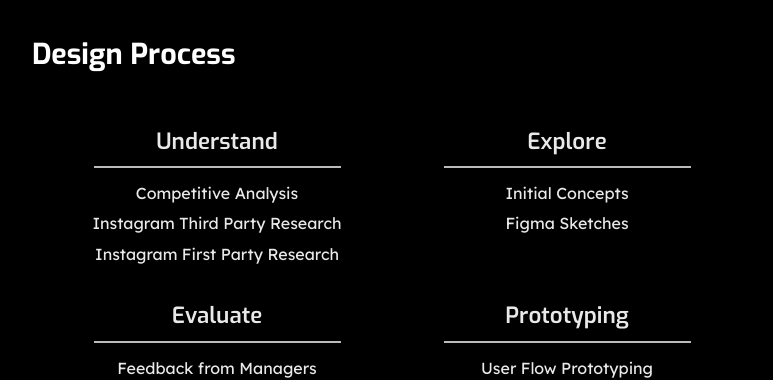
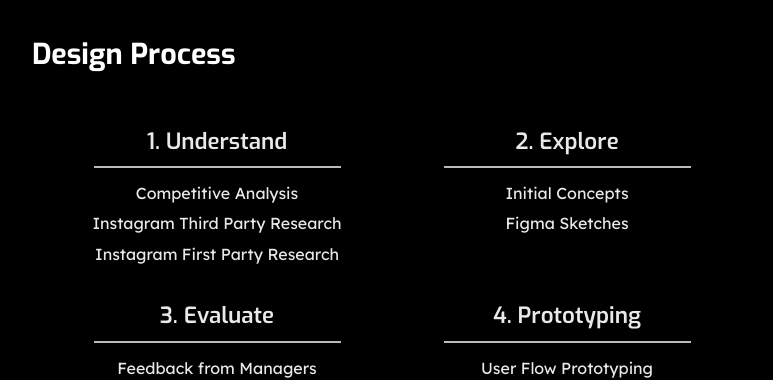
Before and after one commit to Bobkong/portfolio, a React (Create React App) app in the folder portfolio/: page /portfolio/instagram in a window 1280 px wide. Shown: the part 1500-1880 px from the top of the page, without its empty margins (248-1021 px from the left). Built offline with nearby package versions, Linux system fonts and the light colour scheme.

Commit message:
update project detail

```diff
--- a/portfolio/src/Components/Instagram.js
+++ b/portfolio/src/Components/Instagram.js
@@ -98,7 +98,7 @@ class Instagram extends Component {
                         <p className='work-title-1 work-text'>Design Process</p>
                         <div className='instagram-design-process-div'>
                             <div className='instagram-single-process-div margin-top-two-rem'>
-                                <p className='work-title-2 work-text'>Understand</p>
+                                <p className='work-title-2 work-text'>1. Understand</p>
                                 <hr className='instagram-process-underline' />
                                 <p className='work-text instagram-proces-text'>Competitive Analysis</p>
                                 <p className='work-text instagram-proces-text'>Instagram Third Party Research</p>
@@ -106,14 +106,14 @@ class Instagram extends Component {
                             </div>
 
                             <div className='instagram-single-process-div margin-top-two-rem'>
-                                <p className='work-title-2 work-text'>Explore</p>
+                                <p className='work-title-2 work-text'>2. Explore</p>
                                 <hr className='instagram-process-underline' />
                                 <p className='work-text instagram-proces-text'>Initial Concepts</p>
                                 <p className='work-text instagram-proces-text'>Figma Sketches</p>
                             </div>
 
                             <div className='instagram-single-process-div margin-top-two-rem'>
-                                <p className='work-title-2 work-text'>Evaluate</p>
+                                <p className='work-title-2 work-text'>3. Evaluate</p>
                                 <hr className='instagram-process-underline' />
                                 <p className='work-text instagram-proces-text'>Feedback from Managers</p>
                                 <p className='work-text instagram-proces-text'>1st Round Design Critique</p>
@@ -121,7 +121,7 @@ class Instagram extends Component {
                             </div>
 
                             <div className='instagram-single-process-div margin-top-two-rem'>
-                                <p className='work-title-2 work-text'>Prototyping</p>
+                                <p className='work-title-2 work-text'>4. Prototyping</p>
                                 <hr className='instagram-process-underline' />
                                 <p className='work-text instagram-proces-text'>User Flow Prototyping</p>
                                 <p className='work-text instagram-proces-text'>Visual Design</p>
```
